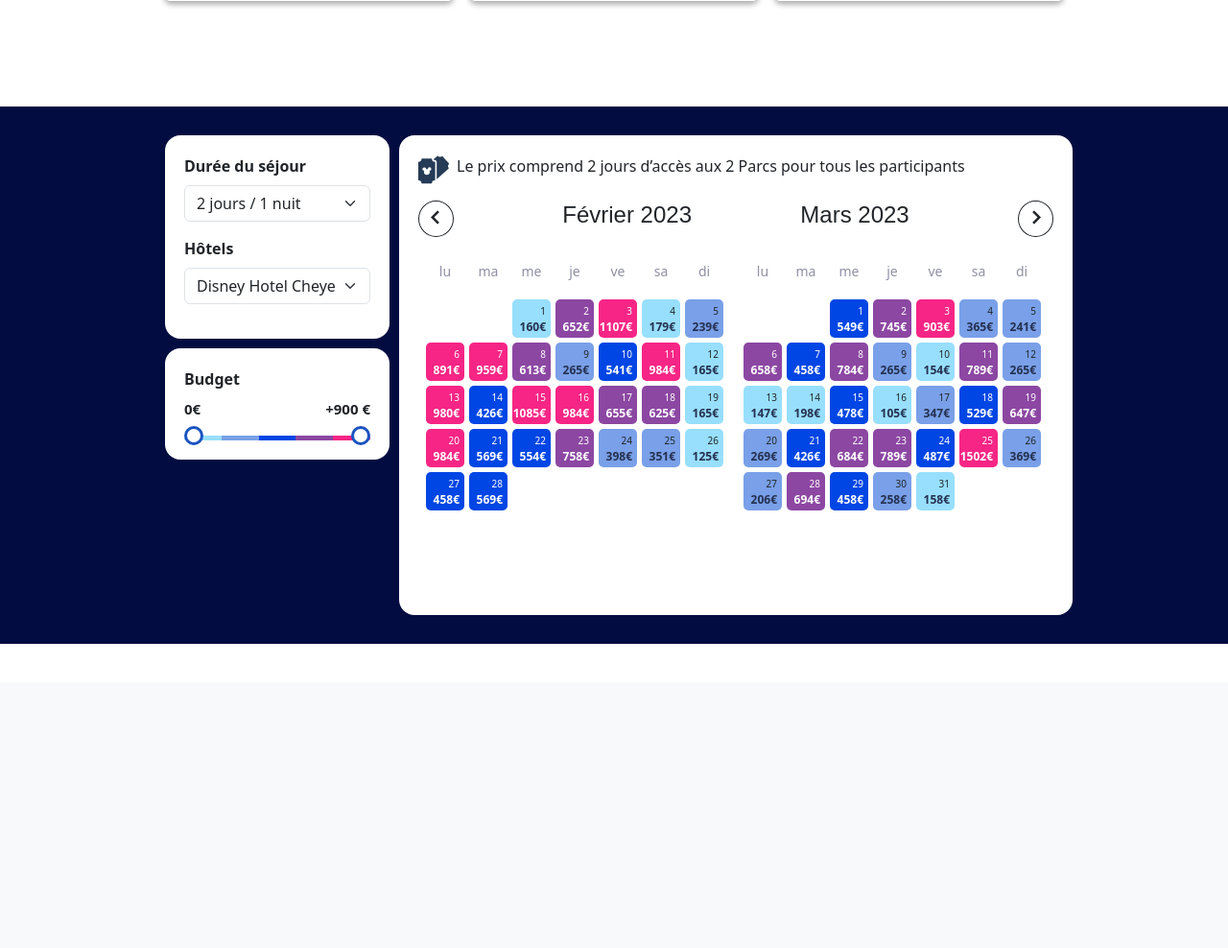
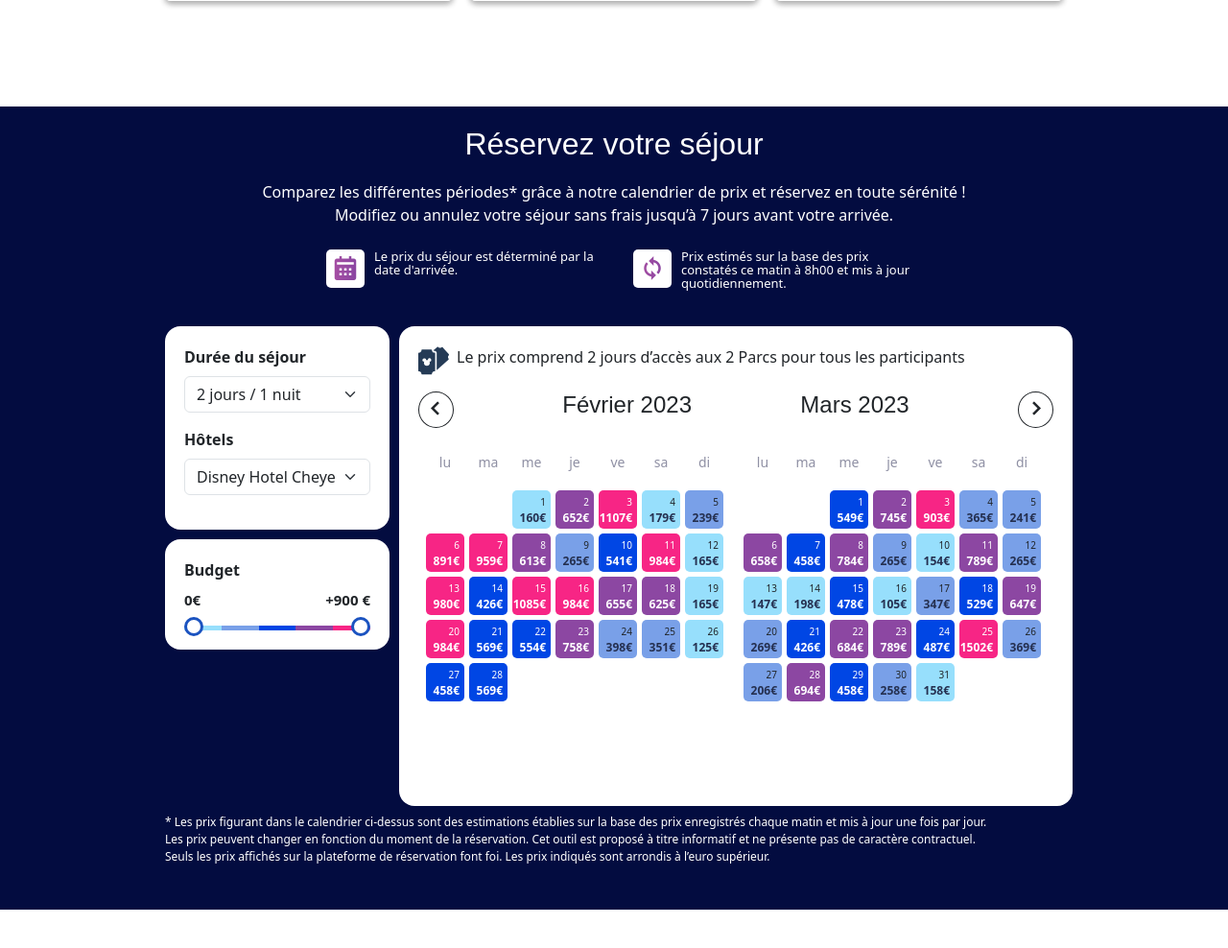
Before and after one commit to Kaoutiz/206-disney, a PHP site: page / in a window 1280 px wide. Shown: the part 1288-2276 px from the top of the page at 96% size. Before the commit the page ends 1959 px from the top, so only its background shows below. Run offline with PHP 8.4, Linux system fonts and the light colour scheme; some web fonts are replaced.

Commit message:
finalisation de la section reservation

```diff
--- a/assets/css/styles.css
+++ b/assets/css/styles.css
@@ -23,8 +23,16 @@
     font-family: 'Matterhorn', sans-serif;
 }
 
-h1{
+h2{
     font-size: 40px;
+}
+
+.blue-back{
+    color: #ffffff;
+}
+
+.asterix{
+    font-size: 12px;
 }
 
 .container{
@@ -153,6 +161,34 @@
 
 section#reservations{
     background: #030C40;
+}
+
+section#reservations .icon-calendar{
+    width: 40px;
+    height: 40px;
+    border-radius: 5px;
+    background: #ffffff;
+    margin-left: 20px;
+    text-align: center;
+}
+
+section#reservations .icon-calendar i{
+    background: rgb(175,81,163);
+    background: linear-gradient(90deg, rgba(175,81,163,1) 0%, rgba(128,67,161,1) 100%);
+    -webkit-background-clip: text;
+    -webkit-text-fill-color: transparent;
+    font-size: 30px;
+    padding: 5px;
+    line-height: 30px;
+}
+
+section#reservations .icon-wrapper p{
+    width: 250px;
+    height: 40px;
+    font-size: 13px;
+    margin-left: 10px;
+    line-height: 14px;
+    color: #ffffff;
 }
 
 section#reservations #calendar{
--- a/index.php
+++ b/index.php
@@ -104,7 +104,21 @@
 
     <!-- BEGIN: Réservations -->
     <section id="reservations">
-        <div class="container d-flex justify-content-around">
+        <h2 class="blue-back text-center">Réservez votre séjour</h2>
+        <div class="container">
+            <div class="d-flex flex-column">
+            <p class="blue-back text-center">Comparez les différentes périodes* grâce à notre calendrier de prix et réservez en toute sérénité !<br> Modifiez ou annulez votre séjour sans frais jusqu’à 7 jours avant votre arrivée. </p>
+            <div class="icon-wrapper d-flex justify-content-center mb-4 mt-2">
+                <div class="icon-calendar">
+                    <i class='bx bxs-calendar'></i>
+                </div>
+                <p>Le prix du séjour est déterminé par la date d'arrivée.</p>
+                <div class="icon-calendar">
+                    <i class='bx bx-sync'></i>
+                </div>
+                <p>Prix estimés sur la base des prix constatés ce matin à 8h00 et mis à jour quotidiennement.</p>
+            </div>
+            <div class="calendar-wrapper d-flex justify-content-around">
                 <div id="filter" class="col-12 col-sm-12 col-md-3 col-xl-3">
                     <div id="sejour" class="d-flex flex-column">
                         <label for="duree" class="mb-2">Durée du séjour</label>
@@ -512,6 +526,10 @@
                 </div>
             </div>
             </div>
+            <p class="blue-back asterix mt-2">* Les prix figurant dans le calendrier ci-dessus sont des estimations établies sur la base des prix enregistrés chaque matin et mis à jour une fois par jour.<br> Les prix peuvent changer en fonction du moment de la réservation. Cet outil est proposé à titre informatif et ne présente pas de caractère contractuel.<br> Seuls les prix affichés sur la plateforme de réservation font foi. Les prix indiqués sont arrondis à l’euro supérieur.</p>
+        </div>
+
+
     </section>
     <!-- END: Réservations -->
 
```
Lines whose indentation alone changed are shown as unchanged.
